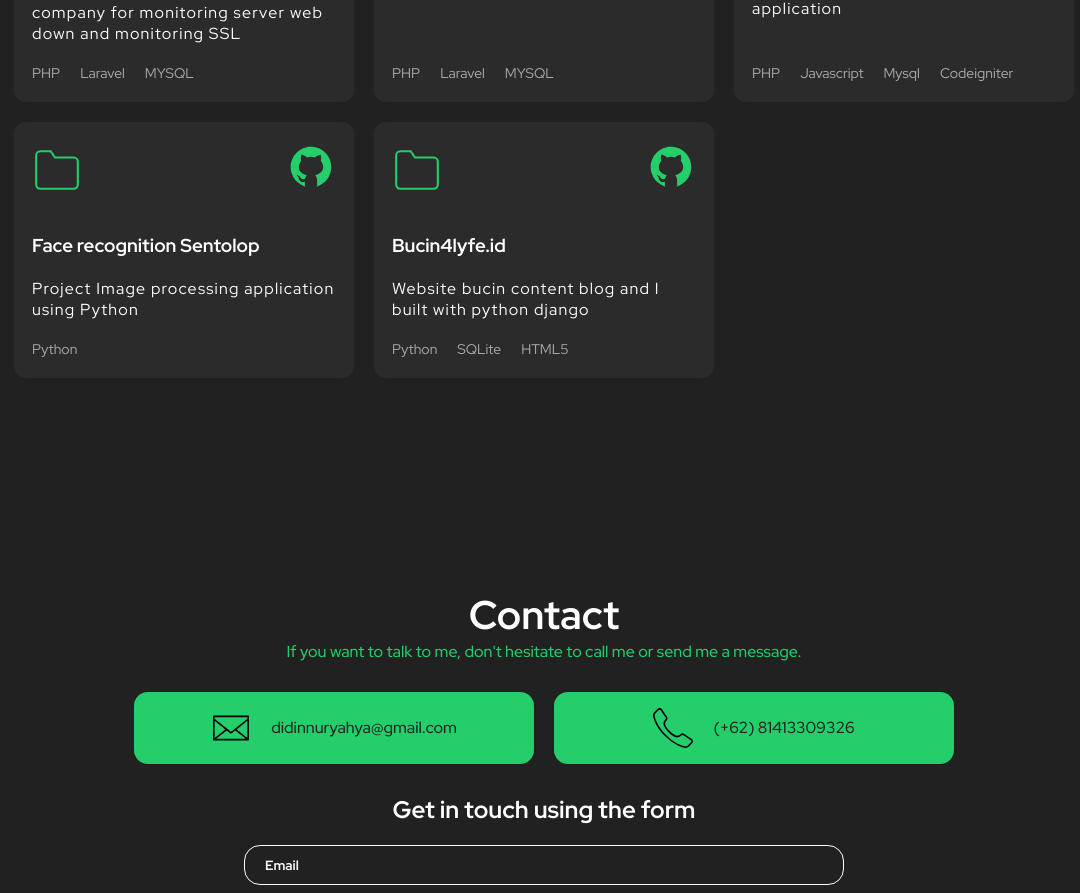
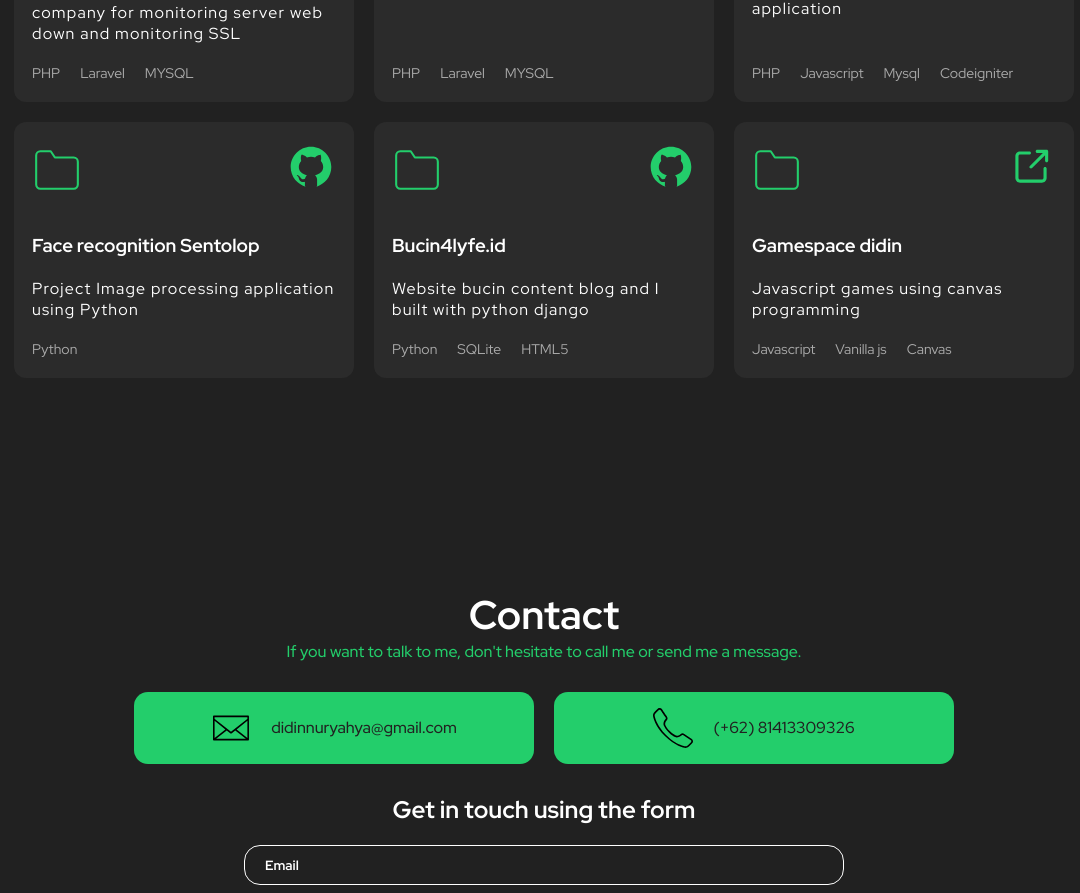
Before and after one commit to dzoxploit/didinnuryahya-web, a React (Create React App) app: page / in a window 1280 px wide. Shown: the part 6081-6974 px from the top of the page, without its empty margins (96-1176 px from the left). Built offline with nearby package versions, Linux system fonts and the light colour scheme.

Commit message:
add portofolio

```diff
--- a/src/components/Portfolio/Portfolio.tsx
+++ b/src/components/Portfolio/Portfolio.tsx
@@ -477,6 +477,47 @@
             </footer>
           </div>
         </ScrollAnimation>
+
+        <ScrollAnimation animateIn="flipInX">
+          <div className="project">
+            <header>
+              <svg
+                width="50"
+                xmlns="http://www.w3.org/2000/svg"
+                role="img"
+                viewBox="0 0 24 24"
+                fill="none"
+                stroke="#23ce6b "
+                stroke-width="1"
+                stroke-linecap="round"
+                stroke-linejoin="round"
+              >
+                <title>Folder</title>
+                <path d="M22 19a2 2 0 0 1-2 2H4a2 2 0 0 1-2-2V5a2 2 0 0 1 2-2h5l2 3h9a2 2 0 0 1 2 2z"></path>
+              </svg>
+              <div className="project-links">
+                <a
+                  href="https://gamespace-didin.netlify.app/"
+                  target="_blank"
+                  rel="noreferrer"
+                >
+                  <img src={externalLink} alt="Visit site" />
+                </a>
+              </div>
+            </header>
+            <div className="body">
+              <h3>Gamespace didin</h3>
+              <p>Javascript games using canvas programming</p>
+            </div>
+            <footer>
+              <ul className="tech-list">
+                <li>Javascript</li>
+                <li>Vanilla js</li>
+                <li>Canvas</li>
+              </ul>
+            </footer>
+          </div>
+        </ScrollAnimation>
       </div>
     </Container>
   );
```
